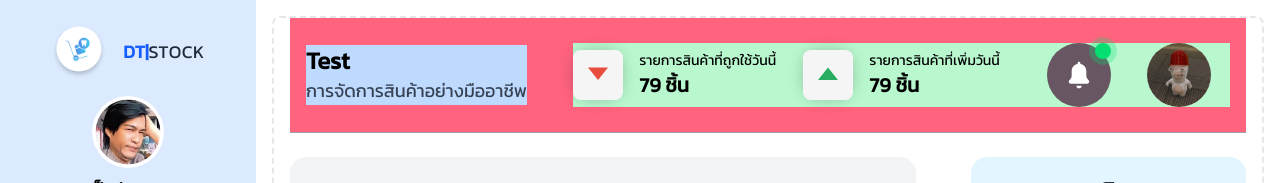
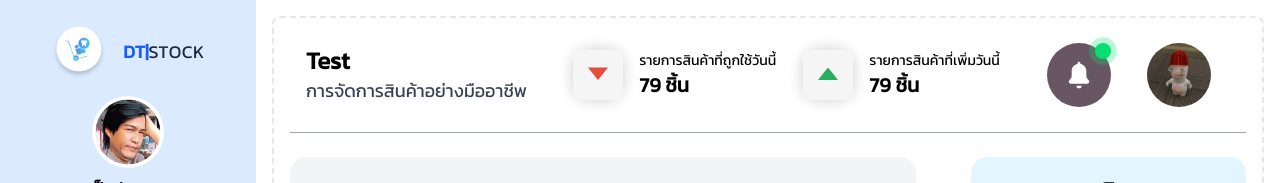
Before and after one commit to panuwit009/dtstock, a Next.js app: page /home in a window 1280 px wide. Shown: the top 183 px of the page. Built offline with nearby package versions, Linux system fonts and the light colour scheme.

Commit message:
เอา bg ออก

```diff
--- a/src/app/home/page.tsx
+++ b/src/app/home/page.tsx
@@ -27,14 +27,14 @@ export default function Home () {
                     <div
                         className="grid grid-rows-20 px-4 border-2 border-gray-200 border-dashed rounded-lg dark:border-gray-700
                         h-full">
-                            <header className="bg-rose-400 row-span-3 px-4 flex items-center justify-between border-b border-b-gray-400">
+                            <header className="row-span-3 px-4 flex items-center justify-between border-b border-b-gray-400">
 
-                                    <div className="bg-blue-200">
+                                    <div className="">
                                         <span className="font-bold text-sm xl:text-2xl 2xl:text-3xl">Test</span>
                                         <div className="text-lg text-gray-700 font-thin">การจัดการสินค้าอย่างมืออาชีพ</div>
                                     </div>
 
-                                    <div className="bg-green-200">
+                                    <div className="">
                                         <div className="grid grid-cols-3 gap-6">
                                             <div className="flex items-center justify-center gap-4">
                                                 <div className="rounded-2xl shadow-[0_0_15px_rgba(0,0,0,0.2)]">
```
